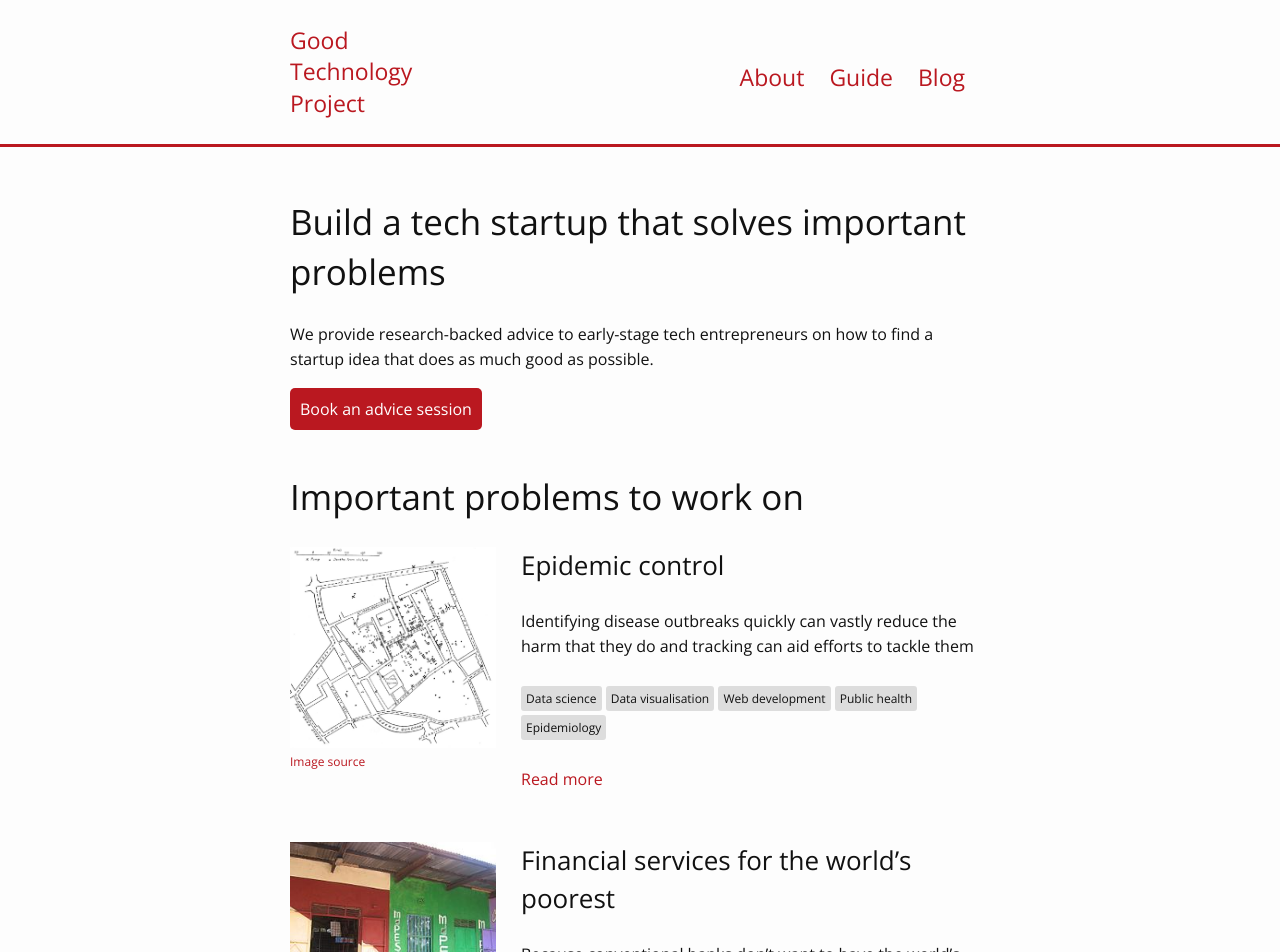
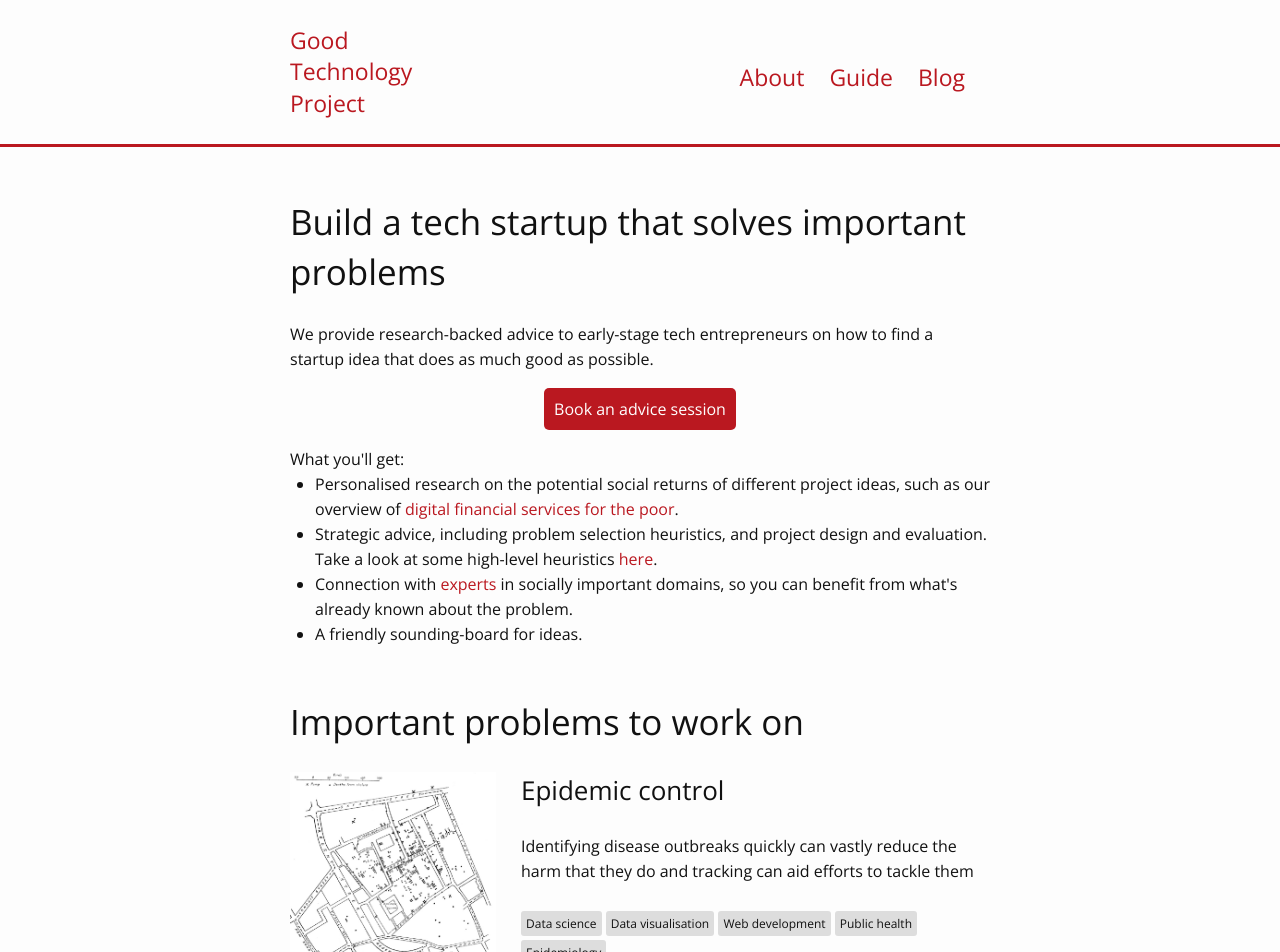
Before and after one commit to richardbatty/good-technology-project, a Jekyll site: the page built from index.html, in a window 1280 px wide. Shown: the top 952 px of the page. Built offline with Jekyll 4.4.1, drawn with Linux system fonts in a browser that asks for light colours; comment, search, counter and statistics services are not loaded.

Commit message:
Add description of what we do to frontpage

```diff
--- /dev/null
+++ b/_sass/_frontpage.scss
@@ -0,0 +1,3 @@
+.advice-session-button {
+  text-align: center;
+}
--- a/css/main.scss
+++ b/css/main.scss
@@ -46,6 +46,7 @@ $on-laptop:        800px;
 // Import partials from `sass_dir` (defaults to `_sass`)
 @import
         "base",
+        "frontpage",
         "grid",
         "layout",
         "mailchimp",
--- a/index.html
+++ b/index.html
@@ -13,7 +13,20 @@ layout: default
     </p>
   </div>
 
-  <a class="primary-button" href="https://calendly.com/rjlbatty">Book an advice session</a>
+  <div class="advice-session-button">
+    <a class="primary-button" href="https://calendly.com/rjlbatty">Book an advice session</a>
+  </div>
+  <p>
+    What you'll get:
+  </p>
+  <ul>
+    <li>Personalised research on the potential social returns of different project ideas, such as our overview of <a href="/blog/2016/01/04/digital-financial-services-for-the-poor-shallow-overview">digital financial services for the poor</a>.</li>
+    <li>Strategic advice, including problem selection heuristics, and project design and evaluation. Take a look at some high-level heuristics <a href="/blog/2016/06/25/high-level-considerations">here</a>.</li>
+    <li>Connection with <a href="/blog/2016/06/11/interview-with-alex-demarsh">experts</a> in socially important domains, so you can benefit from what's already known about the problem.</li>
+    <li>A friendly sounding-board for ideas.</li>
+  </ul>
+
+
 
   <div class="problem-list-container">
     <h1>Important problems to work on</h2>
```
